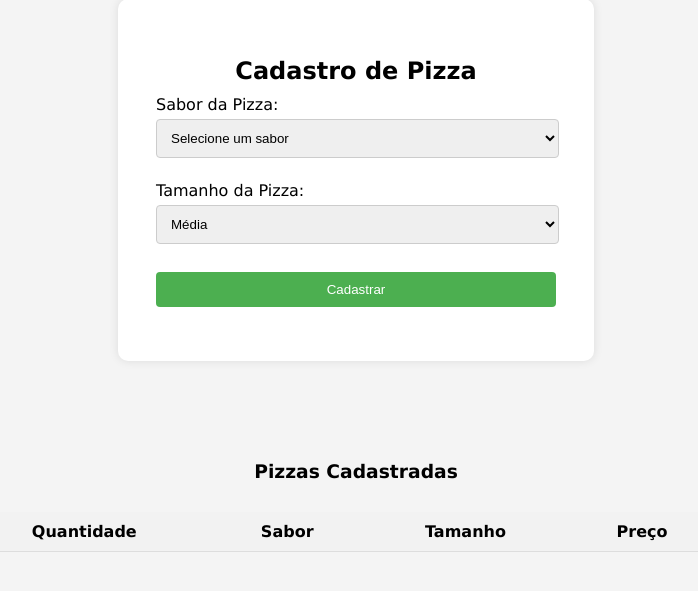
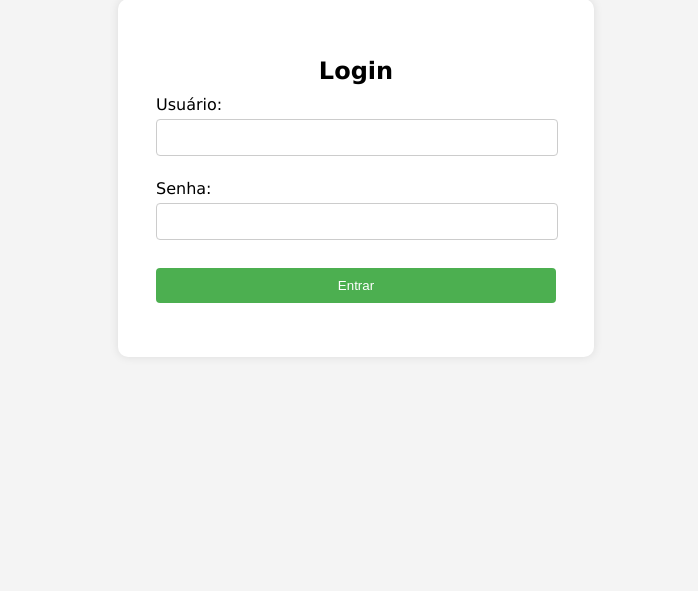
Before and after one commit to NicolasRaf/Pizzaria_Front-APS, a React (Vite) app: page /login in a window 1280 px wide. Shown: the part 101-692 px from the top of the page, without its empty margins (284-982 px from the left). Built offline with nearby package versions, Linux system fonts and the light colour scheme.

Commit message:
feat: remove API connection[

```diff
--- a/src/components/cadastroPizza.tsx
+++ b/src/components/cadastroPizza.tsx
@@ -1,6 +1,5 @@
-import React, { useState, useEffect } from 'react';
+import React, { useState } from 'react';
 import { FaTimes } from 'react-icons/fa';
-import axios from 'axios';
 
 interface Pizza {
   id: number;
@@ -15,20 +14,6 @@ const CadastroPizza: React.FC = () => {
   const [tamanho, setTamanho] = useState('Média');
   const [pizzas, setPizzas] = useState<Pizza[]>([]);
 
-  useEffect(() => {
-    // Buscar pizzas cadastradas na API ao carregar o componente
-    const fetchPizzas = async () => {
-      try {
-        const response = await axios.get(`${import.meta.env.VITE_BACKEND_URL}/pizzas`);
-        setPizzas(response.data);
-      } catch (error) {
-        console.error('Erro ao buscar pizzas:', error);
-      }
-    };
-
-    fetchPizzas();
-  }, []);
-
   const sabores = [
     { nome: 'Calabresa', preco: 25.00 },
     { nome: 'Mussarela', preco: 22.00 },
@@ -37,11 +22,13 @@ const CadastroPizza: React.FC = () => {
     { nome: 'Marguerita', preco: 27.00 }
   ];
 
-  const handleCadastro = async (event: React.FormEvent) => {
+  const handleCadastro = (event: React.FormEvent) => {
     event.preventDefault();
     const saborSelecionado = sabores.find(s => s.nome === sabor);
+
     if (saborSelecionado) {
       const index = pizzas.findIndex(p => p.sabor === saborSelecionado.nome && p.tamanho === tamanho);
+
       if (index !== -1) {
         // Se a pizza já existe, aumenta a quantidade
         const novasPizzas = [...pizzas];
@@ -56,33 +43,24 @@ const CadastroPizza: React.FC = () => {
           preco: saborSelecionado.preco,
           quantidade: 1
         };
-        try {
-          const response = await axios.post(`${import.meta.env.VITE_BACKEND_URL}/pizzas`, novaPizza);
-          setPizzas([...pizzas, response.data]);
-          alert('Pizza cadastrada com sucesso!');
-        } catch (error) {
-          console.error('Erro ao cadastrar pizza:', error);
-        }
+        setPizzas([...pizzas, novaPizza]);
       }
+
+      alert('Pizza cadastrada com sucesso!');
       setSabor('');
       setTamanho('Média');
     }
   };
 
-  const handleRemover = async (id: number) => {
-    try {
-      await axios.delete(`${import.meta.env.VITE_BACKEND_URL
-}/pizzas/${id}`);
-      setPizzas(pizzas.filter(pizza => pizza.id !== id));
-    } catch (error) {
-      console.error('Erro ao remover pizza:', error);
-    }
+  const handleRemover = (id: number) => {
+    setPizzas(pizzas.filter(pizza => pizza.id !== id));
   };
 
   return (
     <div>
       <form onSubmit={handleCadastro}>
         <h2>Cadastro de Pizza</h2>
+
         <label>
           Sabor da Pizza:
           <select value={sabor} onChange={(e) => setSabor(e.target.value)} required>
@@ -94,6 +72,7 @@ const CadastroPizza: React.FC = () => {
             ))}
           </select>
         </label>
+
         <label>
           Tamanho da Pizza:
           <select value={tamanho} onChange={(e) => setTamanho(e.target.value)}>
@@ -102,10 +81,12 @@ const CadastroPizza: React.FC = () => {
             <option value="Gigante">Gigante</option>
           </select>
         </label>
+
         <button type="submit">Cadastrar</button>
       </form>
 
       <h3>Pizzas Cadastradas</h3>
+
       <table className="pizza-tabela">
         <thead>
           <tr>
@@ -123,7 +104,9 @@ const CadastroPizza: React.FC = () => {
               <td>{pizza.sabor}</td>
               <td>{pizza.tamanho}</td>
               <td>R$ {pizza.preco.toFixed(2)}</td>
-              <td><FaTimes className="remover" onClick={() => handleRemover(pizza.id)} /></td>
+              <td>
+                <FaTimes className="remover" onClick={() => handleRemover(pizza.id)} />
+              </td>
             </tr>
           ))}
         </tbody>
--- a/src/components/login.tsx
+++ b/src/components/login.tsx
@@ -1,118 +1,49 @@
 import React, { useState } from 'react';
-import { FaTimes } from 'react-icons/fa';
+import { useNavigate } from 'react-router-dom';
 
-interface Pizza {
-  id: number;
-  sabor: string;
-  tamanho: string;
-  preco: number;
-  quantidade: number;
-}
+const Login: React.FC = () => {
+  const [username, setUsername] = useState('');
+  const [password, setPassword] = useState('');
+  const navigate = useNavigate();
 
-const CadastroPizza: React.FC = () => {
-  const [sabor, setSabor] = useState('');
-  const [tamanho, setTamanho] = useState('Média');
-  const [pizzas, setPizzas] = useState<Pizza[]>([]);
+  const handleLogin = (event: React.FormEvent) => {
+    event.preventDefault();
 
-  const sabores = [
-    { nome: 'Calabresa', preco: 25.00 },
-    { nome: 'Mussarela', preco: 22.00 },
-    { nome: 'Portuguesa', preco: 28.00 },
-    { nome: 'Frango com Catupiry', preco: 30.00 },
-    { nome: 'Marguerita', preco: 27.00 }
-  ];
-
-  const handleCadastro = (event: React.FormEvent) => {
-    event.preventDefault();
-    const saborSelecionado = sabores.find(s => s.nome === sabor);
-
-    if (saborSelecionado) {
-      const index = pizzas.findIndex(p => p.sabor === saborSelecionado.nome && p.tamanho === tamanho);
-
-      if (index !== -1) {
-        // Se a pizza já existe, aumenta a quantidade
-        const novasPizzas = [...pizzas];
-        novasPizzas[index].quantidade += 1;
-        setPizzas(novasPizzas);
+    // Simulando sucesso no login
+    if (username === 'admin' && password === 'admin') {
+      navigate('/cadastro-pizza');
     } else {
-        // Se a pizza não existe, adiciona uma nova pizza
-        const novaPizza: Pizza = {
-          id: new Date().getTime(),
-          sabor: saborSelecionado.nome,
-          tamanho,
-          preco: saborSelecionado.preco,
-          quantidade: 1
-        };
-        setPizzas([...pizzas, novaPizza]);
-      }
-
-      alert('Pizza cadastrada com sucesso!');
-      setSabor('');
-      setTamanho('Média');
+      alert('Usuário ou senha inválidos');
     }
   };
 
-  const handleRemover = (id: number) => {
-    setPizzas(pizzas.filter(pizza => pizza.id !== id));
-  };
-
   return (
-    <div>
-      <form onSubmit={handleCadastro}>
-        <h2>Cadastro de Pizza</h2>
+    <form onSubmit={handleLogin}>
+      <h2>Login</h2>
 
       <label>
-          Sabor da Pizza:
-          <select value={sabor} onChange={(e) => setSabor(e.target.value)} required>
-            <option value="">Selecione um sabor</option>
-            {sabores.map((sabor) => (
-              <option key={sabor.nome} value={sabor.nome}>
-                {sabor.nome} (R$ {sabor.preco.toFixed(2)})
-              </option>
-            ))}
-          </select>
+        Usuário:
+        <input
+          type="text"
+          value={username}
+          onChange={(e) => setUsername(e.target.value)}
+          required
+        />
       </label>
 
       <label>
-          Tamanho da Pizza:
-          <select value={tamanho} onChange={(e) => setTamanho(e.target.value)}>
-            <option value="Média">Média</option>
-            <option value="Grande">Grande</option>
-            <option value="Gigante">Gigante</option>
-          </select>
+        Senha:
+        <input
+          type="password"
+          value={password}
+          onChange={(e) => setPassword(e.target.value)}
+          required
+        />
       </label>
 
-        <button type="submit">Cadastrar</button>
+      <button type="submit">Entrar</button>
     </form>
-
-      <h3>Pizzas Cadastradas</h3>
-
-      <table className="pizza-tabela">
-        <thead>
-          <tr>
-            <th>Quantidade</th>
-            <th>Sabor</th>
-            <th>Tamanho</th>
-            <th>Preço</th>
-            <th></th>
-          </tr>
-        </thead>
-        <tbody>
-          {pizzas.map((pizza) => (
-            <tr key={pizza.id} className="pizza-item">
-              <td>{pizza.quantidade}</td>
-              <td>{pizza.sabor}</td>
-              <td>{pizza.tamanho}</td>
-              <td>R$ {pizza.preco.toFixed(2)}</td>
-              <td>
-                <FaTimes className="remover" onClick={() => handleRemover(pizza.id)} />
-              </td>
-            </tr>
-          ))}
-        </tbody>
-      </table>
-    </div>
   );
 };
 
-export default CadastroPizza;
+export default Login;
```
Lines whose indentation alone changed are shown as unchanged.
